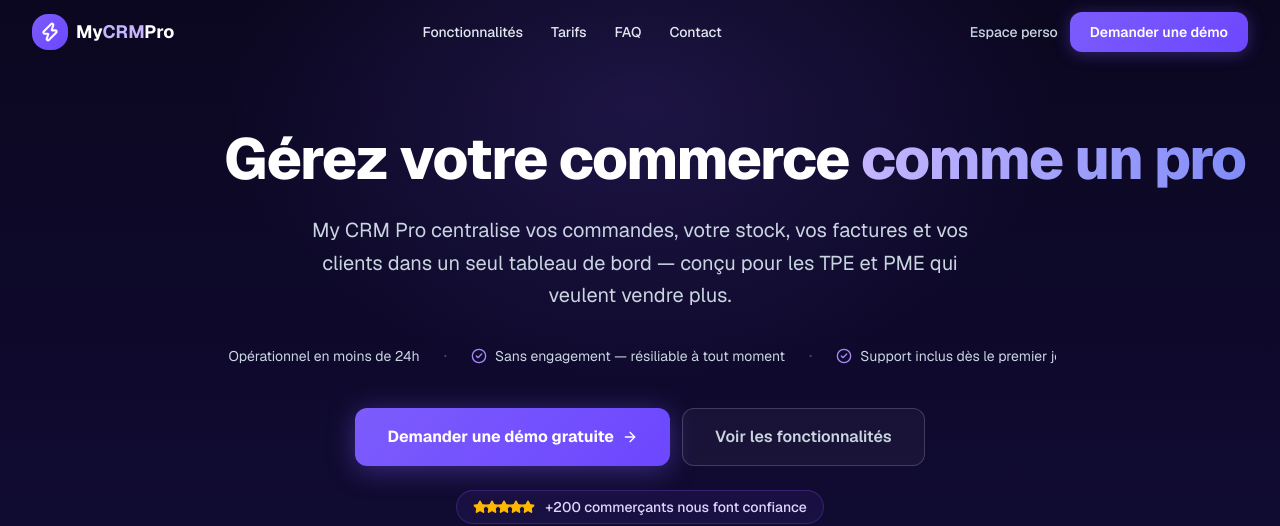
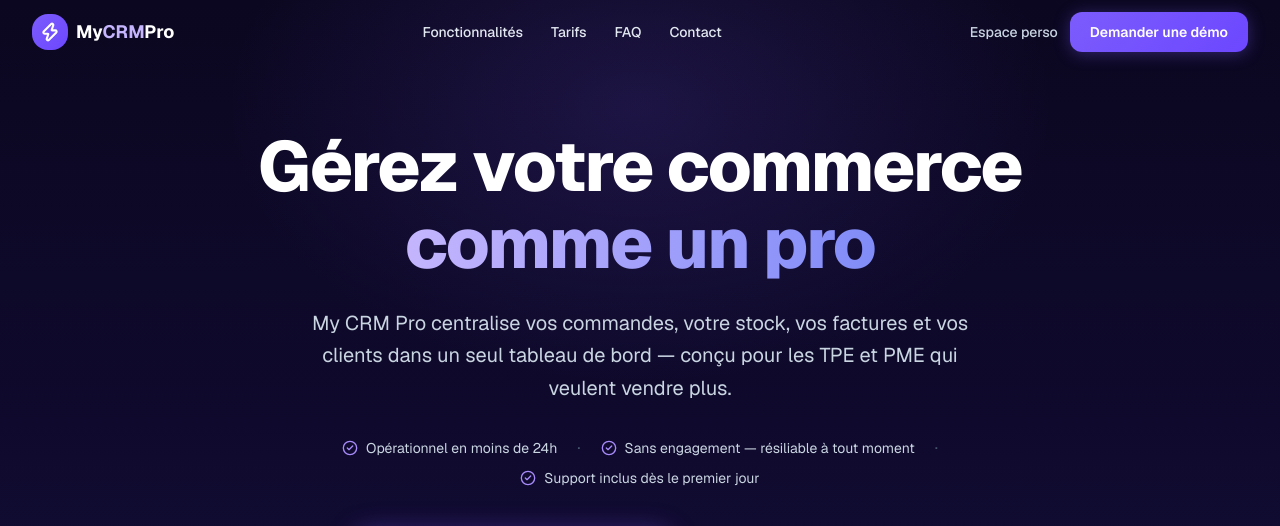
Before and after one commit to Jepht-love/my-crm-pro, a Next.js app: page / in a window 1280 px wide. Shown: the top 526 px of the page. Built offline with nearby package versions, Linux system fonts and the light colour scheme.

Commit message:
fix(hero): remove overflow on title and bullets — no more horizontal scrollbar
Co-Authored-By: Claude Sonnet 4.6 <noreply@anthropic.com>

```diff
--- a/src/components/Hero.tsx
+++ b/src/components/Hero.tsx
@@ -29,8 +29,8 @@ export default function Hero() {
 
         {/* Titre */}
         <h1
-          className="font-extrabold text-white leading-[1.08] tracking-tight mb-6 whitespace-nowrap"
-          style={{ fontSize: "clamp(1.6rem, 4.5vw, 5rem)" }}
+          className="font-extrabold text-white leading-[1.10] tracking-tight mb-6"
+          style={{ fontSize: "clamp(2.4rem, 5.5vw, 4.5rem)" }}
         >
           Gérez votre commerce{" "}
           <span
@@ -48,15 +48,15 @@ export default function Hero() {
         </p>
 
         {/* Bullet points — inline centré */}
-        <ul className="flex flex-nowrap justify-center items-center gap-x-6 mb-10 overflow-x-auto">
+        <ul className="flex flex-wrap justify-center items-center gap-x-5 gap-y-2 mb-10">
           {bullets.map((b, i) => (
             <li key={b} className="contents">
-              <span className="flex items-center gap-2 text-slate-300 text-sm whitespace-nowrap flex-shrink-0">
+              <span className="flex items-center gap-2 text-slate-300 text-sm">
                 <CheckCircle2 className="w-4 h-4 flex-shrink-0" style={{ color: "#A78BFA" }} />
                 {b}
               </span>
               {i < bullets.length - 1 && (
-                <span className="text-slate-600 flex-shrink-0 select-none">·</span>
+                <span className="text-slate-600 hidden sm:inline select-none">·</span>
               )}
             </li>
           ))}
```
